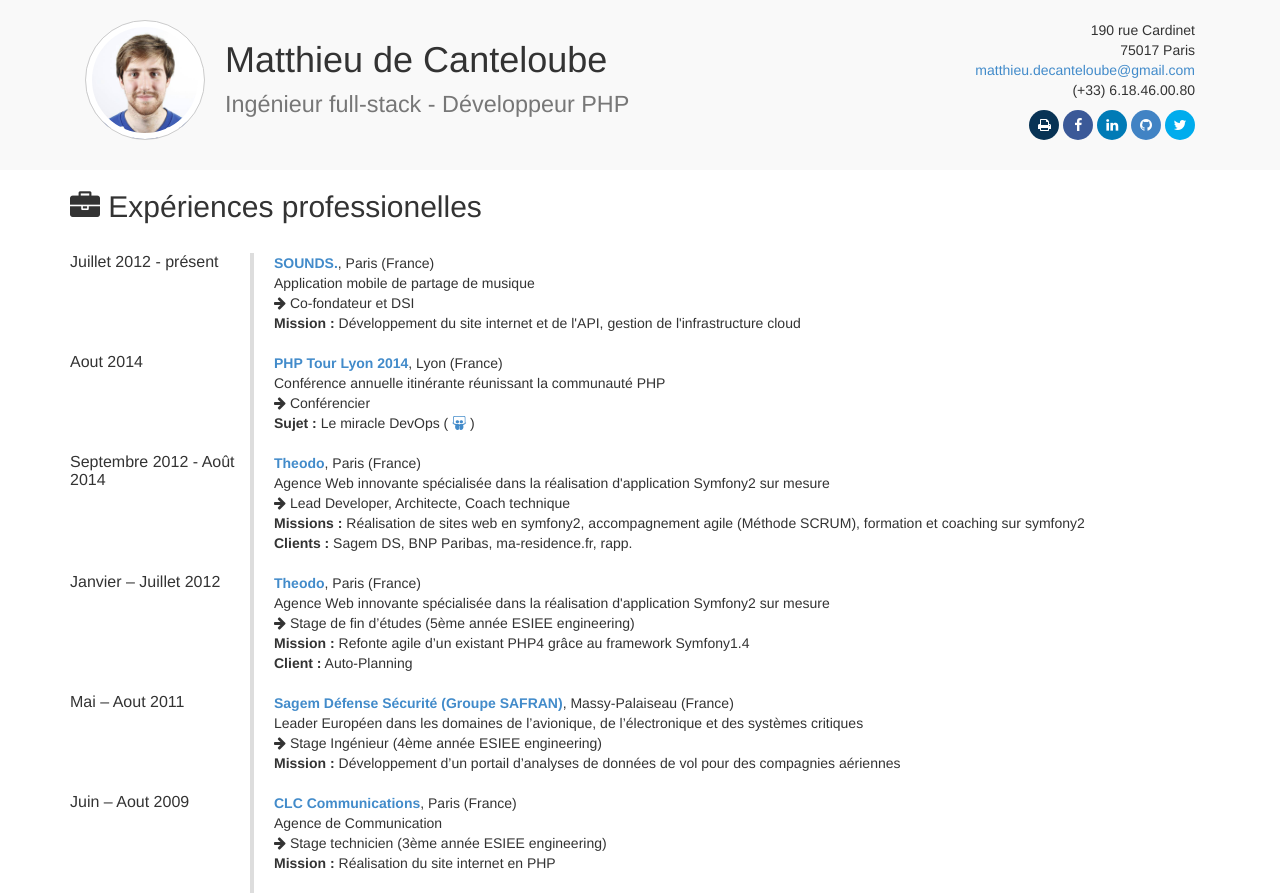
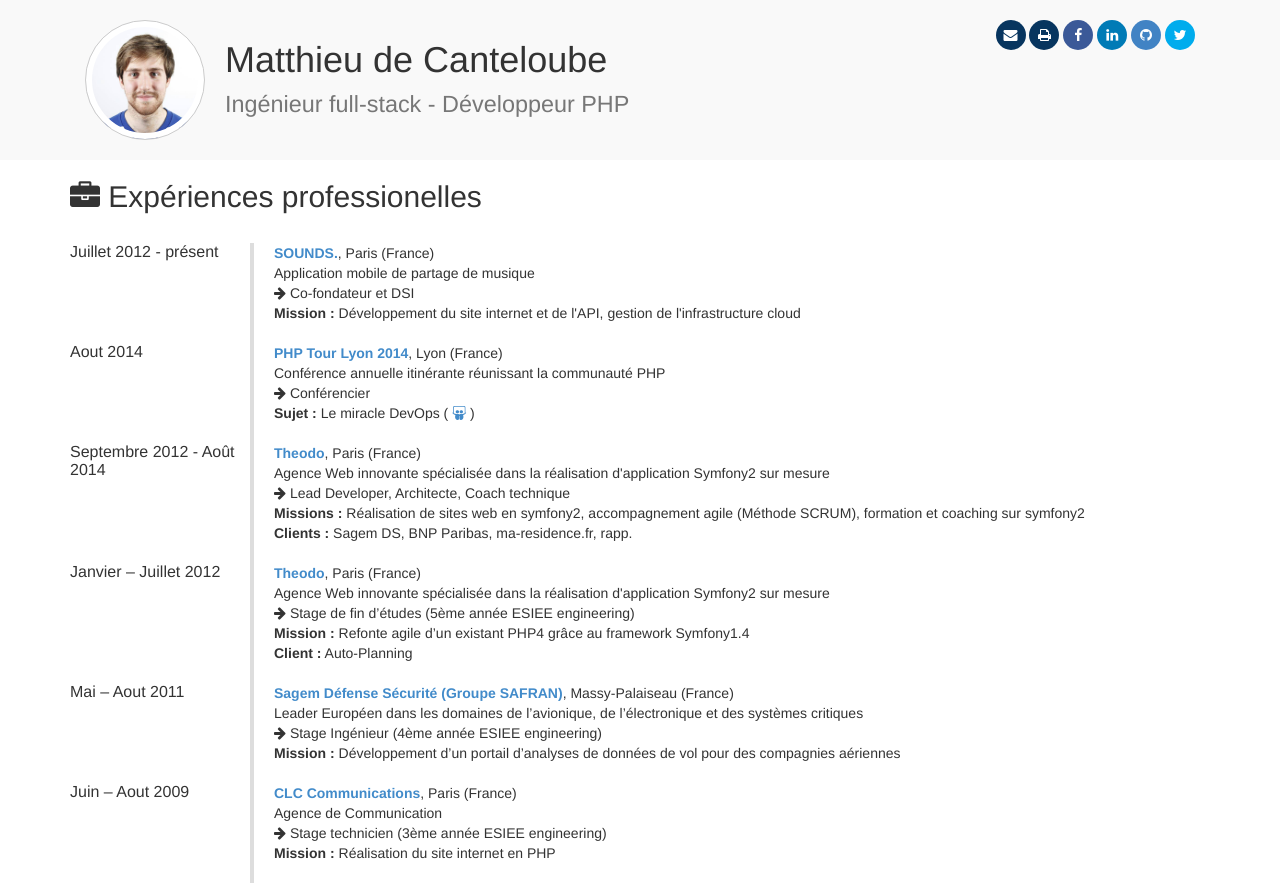
Before and after one commit to matts2cant/matts2cant.github.io, a website: page index.html in a window 1280 px wide. Shown: the top 896 px of the page. Drawn offline with nearby package versions, Linux system fonts and the light colour scheme.

Commit message:
Remove personnal info from page

```diff
--- a/index.html
+++ b/index.html
@@ -23,13 +23,8 @@
                     <div class="clearfix">      </div>
                 </div>
                 <div class="contact">
-                    <p class="address">
-                        190 rue Cardinet<br/>
-                        75017 Paris<br/>
-                        <a href="mailto:matthieu.decanteloube@gmail.com">matthieu.decanteloube@gmail.com</a><br/>
-                        (+33) 6.18.46.00.80
-                    </p>
                     <p class="social">
+                        <a class="email" href="mailto:matthieu.decanteloube@gmail.com"><i class="fa fa-envelope"></i></a>
                         <a class="print" href="javascript:window.print();"><i class="fa fa-print"></i></a>
                         <a class="facebook" href="http://www.facebook.com/matts2cant"><i class="fa fa-facebook"></i></a>
                         <a class="linkedin" href="http://www.linkedin.com/profile/view?id=121844296"><i class="fa fa-linkedin"></i></a>
--- a/less/style.less
+++ b/less/style.less
@@ -37,6 +37,7 @@
         }
 
         .social {
+
             text-align: right;
 
             a {
@@ -48,6 +49,10 @@
                 line-height: 30px;
                 color: #fff;
                 text-align: center;
+
+                &.email {
+                    background-color: #07355F;
+                }
 
                 &.print {
                     background-color: #07355F;
```
Also changed, not shown: css/main.css.
